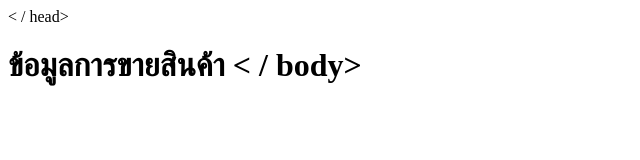
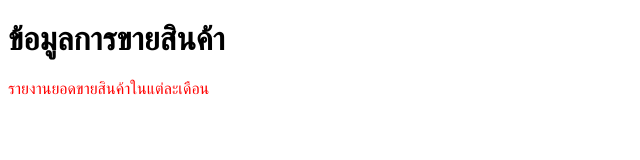
Before and after one commit to Und3rQ/public, a plain HTML site: page index.html in a window 1280 px wide. Shown: the whole page, without its empty margins (0-640 px from the left). Drawn offline with Linux system fonts and the light colour scheme.

Commit message:
add report sale

```diff
--- a/index.html
+++ b/index.html
@@ -1,12 +1,18 @@
 <!DOCTYPE html>
 <html lang="en">
-<head>
-    <meta charset="UTF-8">
-    <meta http-equiv="X-UA-Compatible" content="IE=edge">
-    <meta name-"viewport" content="width=device-width, initial-scale=1.8">
+  <head>
+    <meta charset="UTF-8" />
+    <meta http-equiv="X-UA-Compatible" content="IE=edge" />
+    <meta name="viewport" content="width=device-width, initial-scale=1.8" />
     <title>Document</title>
-    < / head>
-<body>
-    <h1>ข้อมูลการขายสินค้า
-< / body>
+    <style>
+      p {
+        color: red;
+      }
+    </style>
+  </head>
+  <body>
+    <h1>ข้อมูลการขายสินค้า</h1>
+    <p>รายงานยอดขายสินค้าในแต่ละเดือน</p>
+  </body>
 </html>
```
